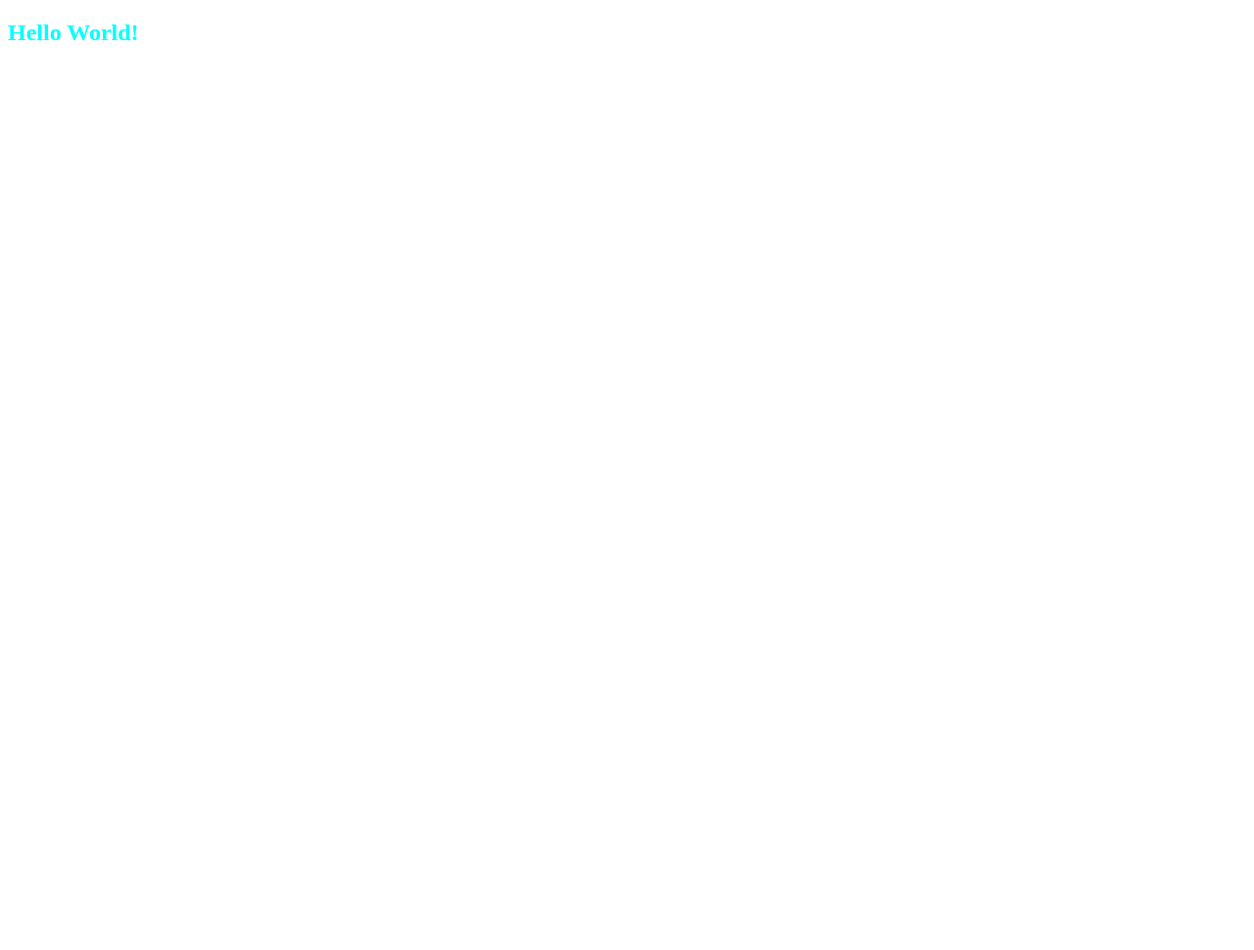
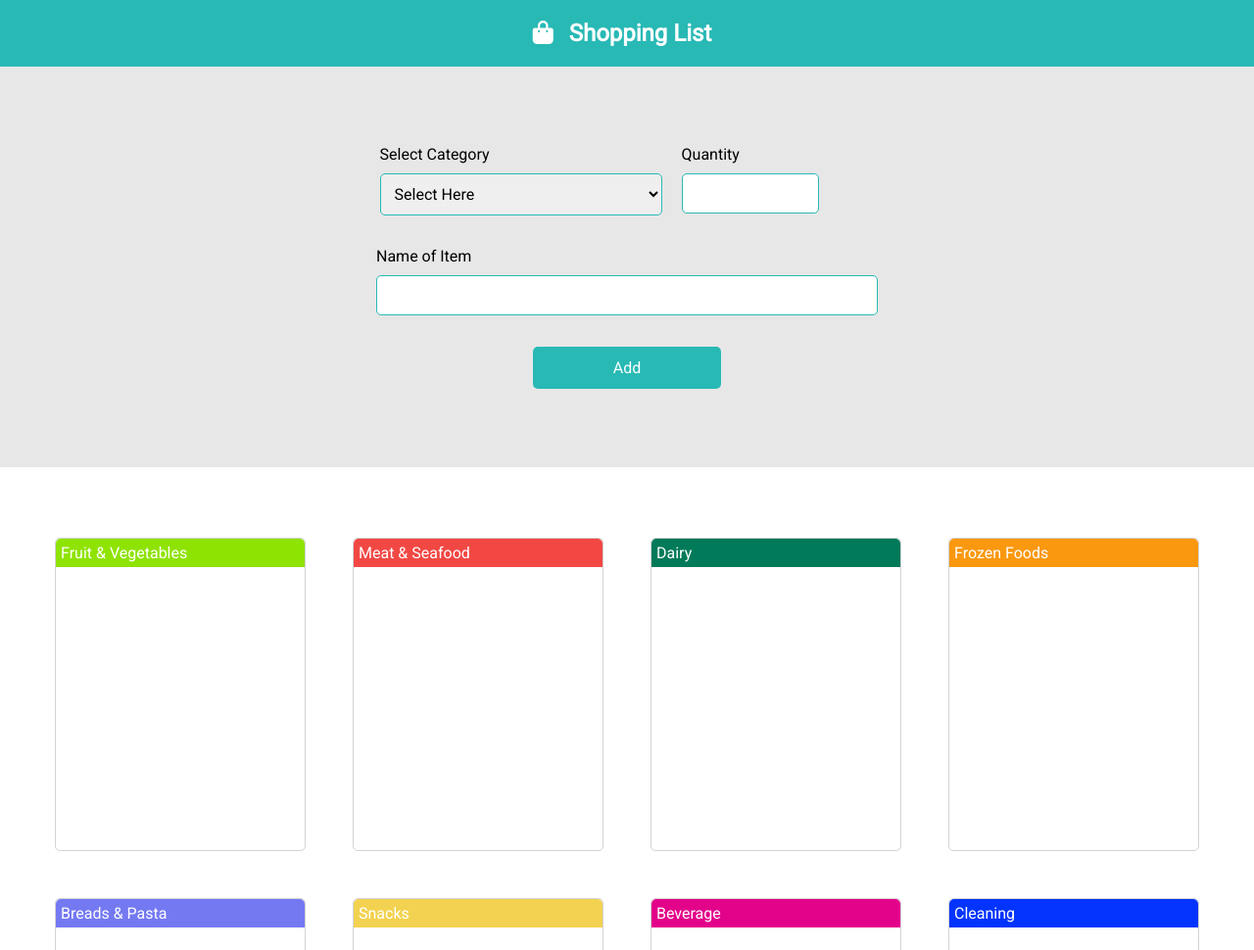
Before and after one commit to BurhanRaja/Javascript_Projects, a website built with webpack: page Shopping List/public/index.html in a window 1280 px wide. Shown: the top 970 px of the page at 98% size. Before the commit the page ends 800 px from the top, so only its background shows below. Built offline with nearby package versions, Linux system fonts and the light colour scheme.

Commit message:
Shopping list added

```diff
--- a/Shopping List/public/index.html
+++ b/Shopping List/public/index.html
@@ -1,14 +1,51 @@
 <!DOCTYPE html>
 <html lang="en">
+
 <head>
     <meta charset="UTF-8">
     <meta http-equiv="X-UA-Compatible" content="IE=edge">
     <meta name="viewport" content="width=device-width, initial-scale=1.0">
+    <link rel="stylesheet" href="https://cdnjs.cloudflare.com/ajax/libs/font-awesome/6.2.1/css/all.min.css"
+        integrity="sha512-MV7K8+y+gLIBoVD59lQIYicR65iaqukzvf/nwasF0nqhPay5w/9lJmVM2hMDcnK1OnMGCdVK+iQrJ7lzPJQd1w=="
+        crossorigin="anonymous" referrerpolicy="no-referrer" />
     <title>Shopping List</title>
 </head>
+
 <body>
 
-    <h2>Hello World!</h2>
+    <h2 class="heading"><i class="fa-solid fa-bag-shopping"></i> <span class="headText">Shopping List</span></h2>
+
+        <div class="alert hide">
+            <p></p>
+        </div>
+
+    <div class="formBody">
+        <form action="">
+            <div class="flexInputs">
+                <div>
+                    <label for="catItem">Select Category</label>
+                    <select name="catItem" id="catItem">
+                        <option selected value="0">Select Here</option>
+                    </select>
+                </div>
+                <div>
+                    <label for="quantity">Quantity</label>
+                    <input type="number" name="quantity" id="quantity" min="1" max="100">
+                </div>
+            </div>
+            <div class="inputGroup">
+                <label for="itemName">Name of Item</label>
+                <input type="text" name="itemName" id="itemName">
+            </div>
+            <div class="submitBtnCont">
+                <button class="submitBtn">Add</button>
+            </div>
+        </form>
+    </div>
+
+    <div class="displayCardList">
+    </div>
 
 </body>
+
 </html>
--- /dev/null
+++ b/Shopping List/src/card.js
@@ -0,0 +1,9 @@
+export const card = (title, id) => `
+    <div class="card card-${id}">
+    <div class="cardTitle bg-${id}">
+        ${title}
+    </div>
+    <div class="displayItems displayItems-${id}">
+    </div>
+</div>
+`;
--- /dev/null
+++ b/Shopping List/src/category.js
@@ -0,0 +1,6 @@
+export const categories = (selectEl, categoryList) => {
+    for (let i = 0; i < categoryList.length; i++) {
+        selectEl.insertAdjacentHTML("beforeend", `<option value=${i+1}>${categoryList[i]}</option>`);
+    }
+    console.log("Hello")
+}
--- a/Shopping List/src/css/style.css
+++ b/Shopping List/src/css/style.css
@@ -1,3 +1,177 @@
-h2 {
-    color: aqua;
+@import url('https://fonts.googleapis.com/css2?family=Roboto&display=swap');
+
+* {
+    margin: 0;
+    padding: 0;
+    box-sizing: border-box;
+    font-family: 'Roboto', sans-serif;
 }
+
+.heading {
+    background-color: #28b9b5;
+    width: 100%;
+    padding: 20px;
+    text-align: center;
+    color: white;
+}
+.headText {
+    margin: 0 10px;
+}
+
+.alert {
+    position: fixed;
+    padding: 10px;
+    top: 0;
+    left: 25%;
+    width: 50%;
+    text-align: center;
+    border-radius: 5px;
+    margin-top: 10px;
+}
+.alert p {
+    text-align: center;
+    color: white;
+}
+
+.formBody {
+    padding: 5rem 0;
+    background-color: #e7e7e7;
+}
+
+form {
+    width: 50%;
+    margin: 0 auto;
+}
+
+.flexInputs {
+    display: flex;
+    width: 82%;
+    margin: 0 auto 2rem auto;
+}
+.flexInputs div {
+    margin: 0 10px;
+}
+.flexInputs div label {
+    margin: 5px 0;
+}
+select, input {
+    width: 100%;
+    padding: 10px;
+    margin-top: 10px;
+    border-radius: 5px;
+    border: 1px solid #28b9b5;
+    font-size: 1rem;
+}
+
+select:focus, input:focus {
+    outline: none;
+    border: 1px solid blue;
+}
+
+.inputGroup {
+    display: flex;
+    flex-direction: column;
+    width: 80%;
+    margin: 0 auto;
+}
+
+.card {
+    margin: 1.5rem;
+    width: 20%;
+    height: 40vh;
+    border: 1px solid lightgray;
+    border-radius: 5px;
+}
+.cardTitle {
+    padding: 5px;
+    border-top-left-radius: 5px;
+    border-top-right-radius: 5px;
+    color: white;
+}
+.displayItems {
+    padding: 5px;
+    margin: 10px 0;
+}
+.displayItems p {
+    display: flex;
+    justify-content: space-between;
+    align-items: center;
+    padding: 0 5px;
+}
+
+.rvmBtn {
+    border-radius: 50%;
+    padding: 2px 4px;
+    color: white;
+    font-size: 1rem;
+    border: none;
+    cursor: pointer;
+}
+
+.displayCardList {
+    margin-top: 3rem;
+    display: flex;
+    flex-wrap: wrap;
+    justify-content: center;
+    align-items: center;
+}
+
+.submitBtnCont {
+    display: flex;
+    align-items: center;
+    justify-content: center;
+    margin-top: 2rem;
+}
+
+.submitBtn {
+    padding: 12px;
+    width: 30%;
+    font-size: 1rem;
+    border-radius: 5px;
+    border: none;
+    background-color: #28b9b5;
+    color: white;
+    cursor: pointer;
+}
+
+.bg-1 {
+    background-color: #8fe302;
+}
+.bg-2 {
+    background-color: #f24844;
+}
+.bg-3 {
+    background-color: #017a5a;
+}
+.bg-4 {
+    background-color: #fa980f;
+}
+.bg-5 {
+    background-color: #7479f2;
+}
+.bg-6 {
+    background-color: #f2d250;
+}
+.bg-7 {
+    background-color: #e3028a;
+}
+.bg-8 {
+    background-color: #0334fd;
+}
+.bg-9 {
+    background-color: #cacaca;
+}
+
+
+.hide {
+    display: none;
+}
+.warning {
+    background-color: #f2d250;
+}
+.error {
+    background-color: #f24844;;
+}
+.success {
+    background-color: #017a5a;
+}
--- a/Shopping List/src/index.js
+++ b/Shopping List/src/index.js
@@ -1,7 +1,73 @@
+import { card } from "./card";
+import { categories } from "./category";
 import "./css/style.css";
-console.log("Hello World")
+import { item } from "./item";
+
+const displayCard = document.querySelector(".displayCardList");
+const removeBtn = document.querySelector(".rvmBtn");
+const submitBtn = document.querySelector(".submitBtn");
+const alert = document.querySelector(".alert");
+const alertMessage = document.querySelector(".alert p");
+
+// Form Inputs
+const selectEl = document.getElementById("catItem");
+const quantity = document.getElementById("quantity");
+const itemName = document.getElementById("itemName");
+
+// Category Array
+let categoryList = [
+  "Fruit & Vegetables",
+  "Meat & Seafood",
+  "Dairy",
+  "Frozen Foods",
+  "Breads & Pasta",
+  "Snacks",
+  "Beverage",
+  "Cleaning",
+  "Others",
+];
+
+function showAlert(message, color) {
+  alertMessage.innerHTML = message;
+  alert.classList.remove("hide");
+  alert.classList.add(`${color}`);
+  setTimeout(() => {
+    alert.classList.add("hide");
+    alert.classList.remove(`${color}`);
+  }, 3000);
+}
+
+// Display Categories
+categories(selectEl, categoryList);
+
+// Display Cards
+for (let i = 0; i < categoryList.length; i++) {
+  displayCard.insertAdjacentHTML("beforeend", card(categoryList[i], i + 1));
+}
+
+submitBtn.addEventListener("click", (e) => {
+  e.preventDefault();
+  if (
+    selectEl.value === "0" ||
+    quantity.value === "" ||
+    itemName.value === ""
+  ) {
+    showAlert("Please fill all the fields Correctly.", "error");
+  } else {
+    showAlert("Successfully Added.", "success");
+    document
+      .querySelector(`.displayItems-${selectEl.value}`)
+      .insertAdjacentHTML(
+        "afterbegin",
+        item(itemName.value, quantity.value, selectEl.value)
+      );
+    selectEl.value = "0";
+    quantity.value = "";
+    itemName.value = "";
+  }
+});
 
 // Enable HMR (Hot Module Replacement)
 if (module.hot) {
-    module.hot.accept();
+  module.hot.accept();
 }
--- /dev/null
+++ b/Shopping List/src/item.js
@@ -0,0 +1,2 @@
+export const item = (itemName, quantity, id) => `
+<p><span><button class="rvmBtn bg-${id}"><i class="fa-solid fa-xmark"></i></button> ${itemName}</span> <span>${quantity}</span></p>`;
--- /dev/null
+++ b/Shopping List/src/style.css
@@ -0,0 +1,3 @@
+h2 {
+    color: aqua;
+}
--- a/Shopping List/webpack.prod.js
+++ b/Shopping List/webpack.prod.js
@@ -1,6 +1,7 @@
 const {merge} = require("webpack-merge");
 const MiniCssExtractPlugin = require("mini-css-extract-plugin");
 const CssMinimizerPlugin = require("css-minimizer-webpack-plugin");
+const {BundleAnalyzerPlugin} = require("webpack-bundle-analyzer");
 const common = require("./webpack.common.js");
 
 module.exports = merge(common, {
@@ -16,7 +17,8 @@ module.exports = merge(common, {
     plugins: [
         new MiniCssExtractPlugin({
             filename: 'bundle.[contenthash].css'
-        })
+        }),
+        new BundleAnalyzerPlugin()
     ],
     devtool: "source-map",
     optimization: {
```
Also changed, not shown: Shopping List/package.json (+8 -1 lines), Shopping List/.babelrc, 2 other files.
